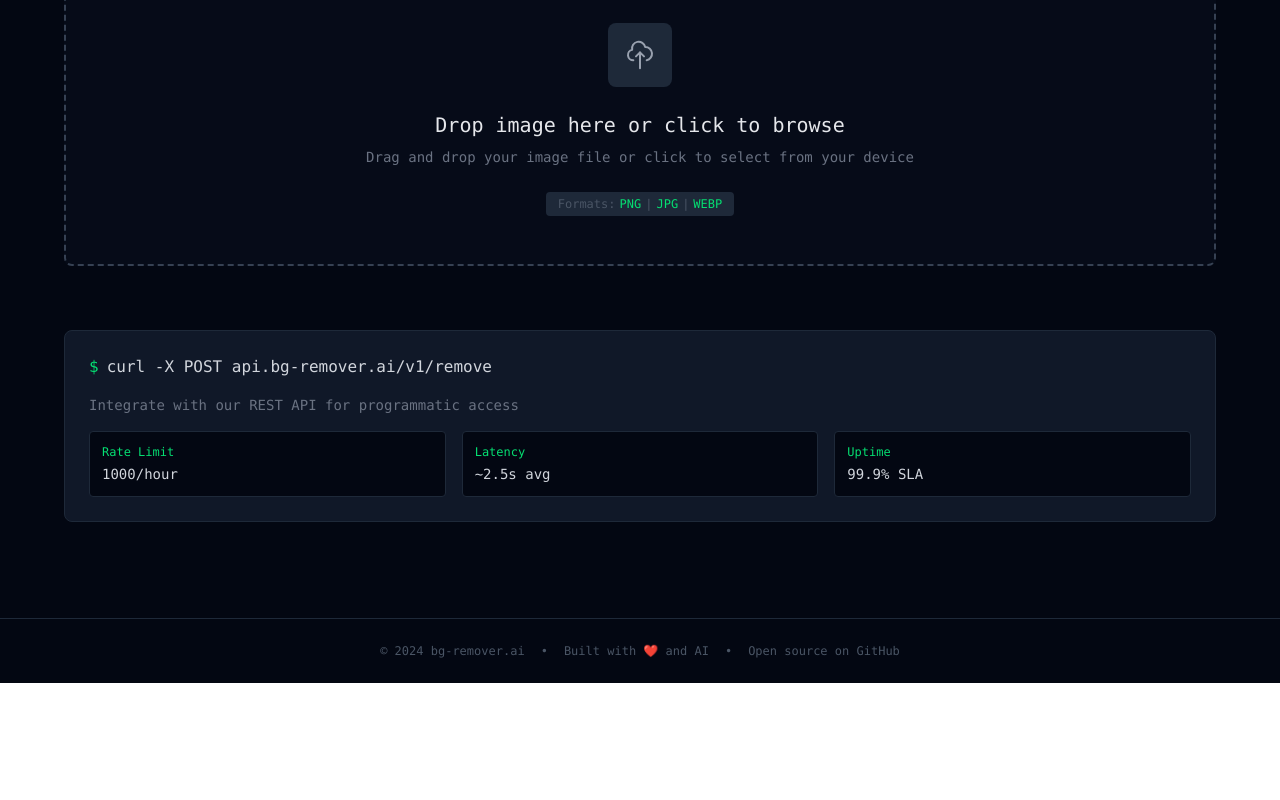
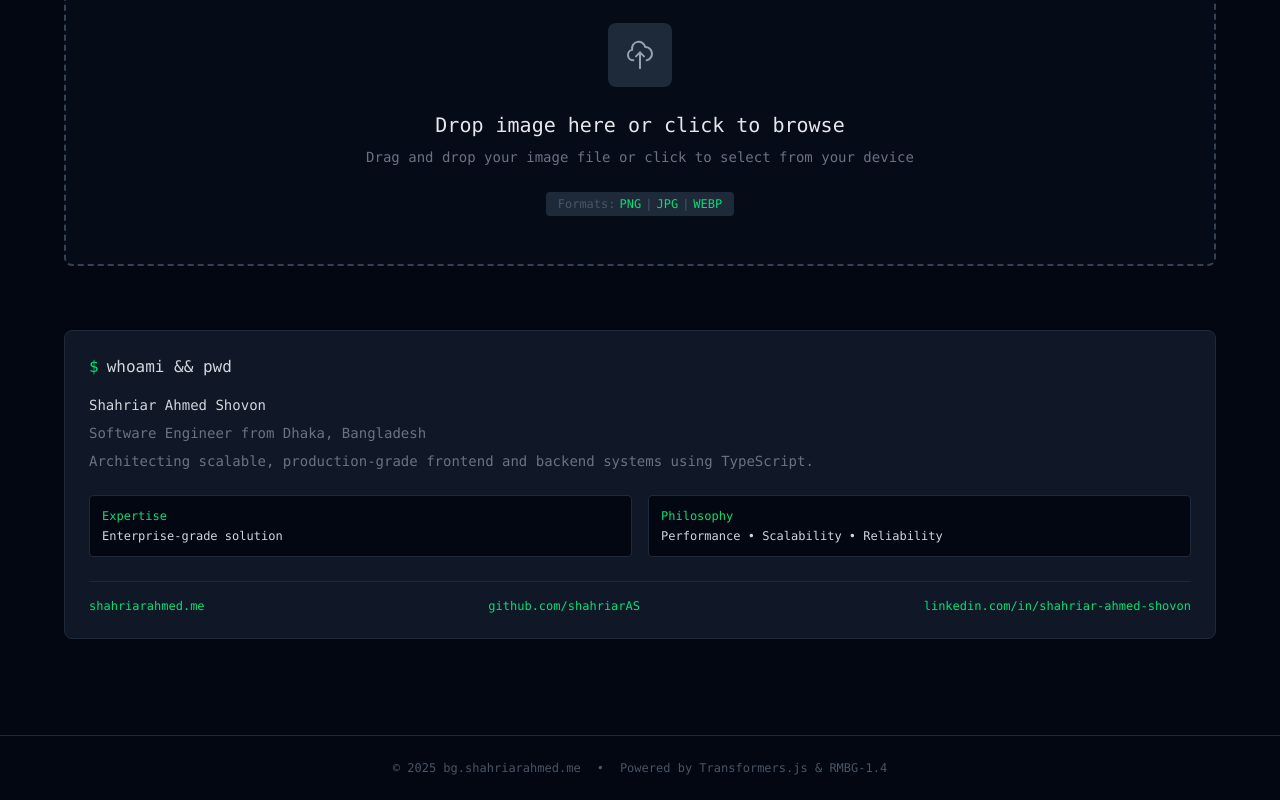
Before and after one commit to shahriarAS/bg-remover, a React (Vite) app: page / in a window 1280 px wide. Shown: the part 403-1203 px from the top of the page. Before the commit the page ends 1086 px from the top, so only its background shows below. Built offline with nearby package versions, Linux system fonts and the light colour scheme.

Commit message:
feat: replace ApiInfo component with DevCredit; update footer and header content

```diff
--- a/src/App.tsx
+++ b/src/App.tsx
@@ -7,8 +7,8 @@ import Intro from "./components/Intro";
 import UploadArea from "./components/UploadArea";
 import ProcessingStatus from "./components/ProcessingStatus";
 import Results from "./components/Results";
-import ApiInfo from "./components/ApiInfo";
 import Footer from "./components/Footer";
+import DevCredit from "./components/DevCredit";
 
 export interface ProcessedImage {
   original: string;
@@ -50,7 +50,11 @@ const App: React.FC = () => {
   }, []);
 
   // Convert processed image data to blob URL
-  const createImageFromProcessedData = useCallback(async (imageData: ImageData, maskData: Uint8Array | Uint8ClampedArray): Promise<string> => {
+  const createImageFromProcessedData = useCallback(
+    async (
+      imageData: ImageData,
+      maskData: Uint8Array | Uint8ClampedArray
+    ): Promise<string> => {
       const canvas = document.createElement("canvas");
       canvas.width = imageData.width;
       canvas.height = imageData.height;
@@ -61,7 +65,12 @@ const App: React.FC = () => {
       ctx.putImageData(imageData, 0, 0);
 
       // Update alpha channel with mask data
-    const pixelData = ctx.getImageData(0, 0, imageData.width, imageData.height);
+      const pixelData = ctx.getImageData(
+        0,
+        0,
+        imageData.width,
+        imageData.height
+      );
       for (let i = 0; i < maskData.length; ++i) {
         pixelData.data[4 * i + 3] = maskData[i];
       }
@@ -71,17 +80,18 @@ const App: React.FC = () => {
       const blob = await new Promise<Blob>((resolve, reject) =>
         canvas.toBlob(
           (blob) =>
-          blob
-            ? resolve(blob)
-            : reject(new Error("Failed to create blob")),
+            blob ? resolve(blob) : reject(new Error("Failed to create blob")),
           "image/png"
         )
       );
 
       return URL.createObjectURL(blob);
-  }, []);
+    },
+    []
+  );
 
-  const processImageComplete = useCallback(async (outputImage: string) => {
+  const processImageComplete = useCallback(
+    async (outputImage: string) => {
       const processingTime = Date.now() - startTime!;
 
       const processedImage: ProcessedImage = {
@@ -97,7 +107,9 @@ const App: React.FC = () => {
       setIsModelLoading(false);
       setProcessingProgress(0);
       setProgressMessage("");
-  }, [selectedImage, fileName, fileSize, startTime]);
+    },
+    [selectedImage, fileName, fileSize, startTime]
+  );
 
   const handleImageUpload = useCallback(
     (file: File) => {
@@ -198,7 +210,10 @@ const App: React.FC = () => {
 
         case "complete":
           try {
-            const imageUrl = await createImageFromProcessedData(e.data.imageData, e.data.maskData);
+            const imageUrl = await createImageFromProcessedData(
+              e.data.imageData,
+              e.data.maskData
+            );
             processImageComplete(imageUrl);
           } catch (error) {
             console.error("Failed to process image data:", error);
@@ -253,7 +268,7 @@ const App: React.FC = () => {
             formatFileSize={formatFileSize}
             downloadImage={downloadImage}
           />
-          {!selectedImage && <ApiInfo />}
+          <DevCredit />
         </div>
       </main>
       <Footer />
--- a/src/components/ApiInfo.tsx
+++ /dev/null
@@ -1,29 +0,0 @@
-import React from "react";
-
-const ApiInfo: React.FC = () => (
-  <div className="mt-16 bg-gray-900 rounded-lg border border-gray-800 p-6">
-    <div className="flex items-center space-x-2 mb-4">
-      <span className="text-green-400">$</span>
-      <span className="text-gray-300">curl -X POST api.bg-remover.ai/v1/remove</span>
-    </div>
-    <div className="text-sm text-gray-500 space-y-2">
-      <p>Integrate with our REST API for programmatic access</p>
-      <div className="grid grid-cols-1 md:grid-cols-3 gap-4 mt-4">
-        <div className="bg-gray-950 rounded p-3 border border-gray-800">
-          <div className="text-green-400 text-xs mb-1">Rate Limit</div>
-          <div className="text-gray-300">1000/hour</div>
-        </div>
-        <div className="bg-gray-950 rounded p-3 border border-gray-800">
-          <div className="text-green-400 text-xs mb-1">Latency</div>
-          <div className="text-gray-300">~2.5s avg</div>
-        </div>
-        <div className="bg-gray-950 rounded p-3 border border-gray-800">
-          <div className="text-green-400 text-xs mb-1">Uptime</div>
-          <div className="text-gray-300">99.9% SLA</div>
-        </div>
-      </div>
-    </div>
-  </div>
-);
-
-export default ApiInfo;
--- /dev/null
+++ b/src/components/DevCredit.tsx
@@ -0,0 +1,64 @@
+import React from "react";
+
+const DevCredit: React.FC = () => (
+  <div className="mt-16 bg-gray-900 rounded-lg border border-gray-800 p-6">
+    <div className="flex items-center space-x-2 mb-4">
+      <span className="text-green-400">$</span>
+      <span className="text-gray-300">whoami && pwd</span>
+    </div>
+    <div className="text-sm text-gray-500 space-y-4">
+      <div className="space-y-2">
+        <p className="text-gray-300 font-medium">Shahriar Ahmed Shovon</p>
+        <p>Software Engineer from Dhaka, Bangladesh</p>
+        <p>
+          Architecting scalable, production-grade frontend and backend systems
+          using TypeScript.
+        </p>
+      </div>
+
+      <div className="grid grid-cols-1 md:grid-cols-2 gap-4 mt-6">
+        <div className="bg-gray-950 rounded p-3 border border-gray-800">
+          <div className="text-green-400 text-xs mb-1">Expertise</div>
+          <div className="text-gray-300 text-xs">
+            Enterprise-grade solution
+          </div>
+        </div>
+        <div className="bg-gray-950 rounded p-3 border border-gray-800">
+          <div className="text-green-400 text-xs mb-1">Philosophy</div>
+          <div className="text-gray-300 text-xs">
+            Performance • Scalability • Reliability
+          </div>
+        </div>
+      </div>
+
+      <div className="flex flex-wrap justify-between gap-4 mt-6 pt-4 border-t border-gray-800">
+        <a
+          href="https://shahriarahmed.me"
+          target="_blank"
+          rel="noopener noreferrer"
+          className="text-green-400 hover:text-green-300 text-xs"
+        >
+          shahriarahmed.me
+        </a>
+        <a
+          href="https://github.com/shahriarAS"
+          target="_blank"
+          rel="noopener noreferrer"
+          className="text-green-400 hover:text-green-300 text-xs"
+        >
+          github.com/shahriarAS
+        </a>
+        <a
+          href="https://www.linkedin.com/in/shahriar-ahmed-shovon/"
+          target="_blank"
+          rel="noopener noreferrer"
+          className="text-green-400 hover:text-green-300 text-xs"
+        >
+          linkedin.com/in/shahriar-ahmed-shovon
+        </a>
+      </div>
+    </div>
+  </div>
+);
+
+export default DevCredit;
--- a/src/components/Footer.tsx
+++ b/src/components/Footer.tsx
@@ -4,11 +4,9 @@ const Footer: React.FC = () => (
   <footer className="border-t border-gray-800 bg-gray-950 py-6 px-6 mt-16">
     <div className="max-w-6xl mx-auto text-center">
       <div className="flex items-center justify-center space-x-4 text-xs text-gray-600">
-        <span>© 2024 bg-remover.ai</span>
+        <span>© 2025 bg.shahriarahmed.me</span>
         <span>•</span>
-        <span>Built with ❤️ and AI</span>
-        <span>•</span>
-        <span>Open source on GitHub</span>
+        <span>Powered by Transformers.js & RMBG-1.4</span>
       </div>
     </div>
   </footer>
--- a/src/components/Header.tsx
+++ b/src/components/Header.tsx
@@ -7,20 +7,38 @@ const Header: React.FC = () => (
         <div className="flex items-center space-x-4">
           <div className="flex items-center space-x-3">
             <div className="w-8 h-8 bg-green-500 rounded flex items-center justify-center">
-              <svg className="w-5 h-5 text-black" fill="currentColor" viewBox="0 0 24 24">
+              <svg
+                className="w-5 h-5 text-black"
+                fill="currentColor"
+                viewBox="0 0 24 24"
+              >
                 <path d="M9 12l2 2 4-4m6 2a9 9 0 11-18 0 9 9 0 0118 0z" />
               </svg>
             </div>
             <div>
-              <h1 className="text-lg font-semibold text-green-400">bg.shahriarahmed.me</h1>
+              <h1 className="text-lg font-semibold text-green-400">
+                bg.shahriarahmed.me
+              </h1>
               <p className="text-xs text-gray-500">v1.0.0</p>
             </div>
           </div>
         </div>
         <div className="flex items-center space-x-6 text-sm">
-          <span className="text-gray-400 hover:text-green-400 cursor-pointer transition-colors">docs</span>
-          <span className="text-gray-400 hover:text-green-400 cursor-pointer transition-colors">api</span>
-          <span className="text-gray-400 hover:text-green-400 cursor-pointer transition-colors">github</span>
+          {/* <span className="text-gray-400 hover:text-green-400 cursor-pointer transition-colors">docs</span> */}
+          <a
+            target="_blank"
+            href="https://www.shahriarahmed.me/case-study/bg-remover"
+            className="text-gray-400 hover:text-green-400 cursor-pointer transition-colors"
+          >
+            case-study
+          </a>
+          <a
+            target="_blank"
+            href="https://github.com/shahriarAS/bg-remover"
+            className="text-gray-400 hover:text-green-400 cursor-pointer transition-colors"
+          >
+            github
+          </a>
         </div>
       </div>
     </div>
--- a/src/components/Intro.tsx
+++ b/src/components/Intro.tsx
@@ -9,7 +9,9 @@ const Intro: React.FC = () => (
       </div>
       <div className="space-y-2 text-sm">
         <p className="text-gray-300">AI-powered background removal service</p>
-        <p className="text-gray-500">Upload an image and get transparent PNG output</p>
+        <p className="text-gray-500">
+          Upload an image and get transparent PNG output
+        </p>
         <div className="mt-4 grid grid-cols-1 md:grid-cols-3 gap-4 text-xs">
           <div>
             <span className="text-green-400">Supported:</span>
```
Lines whose indentation alone changed are shown as unchanged.
